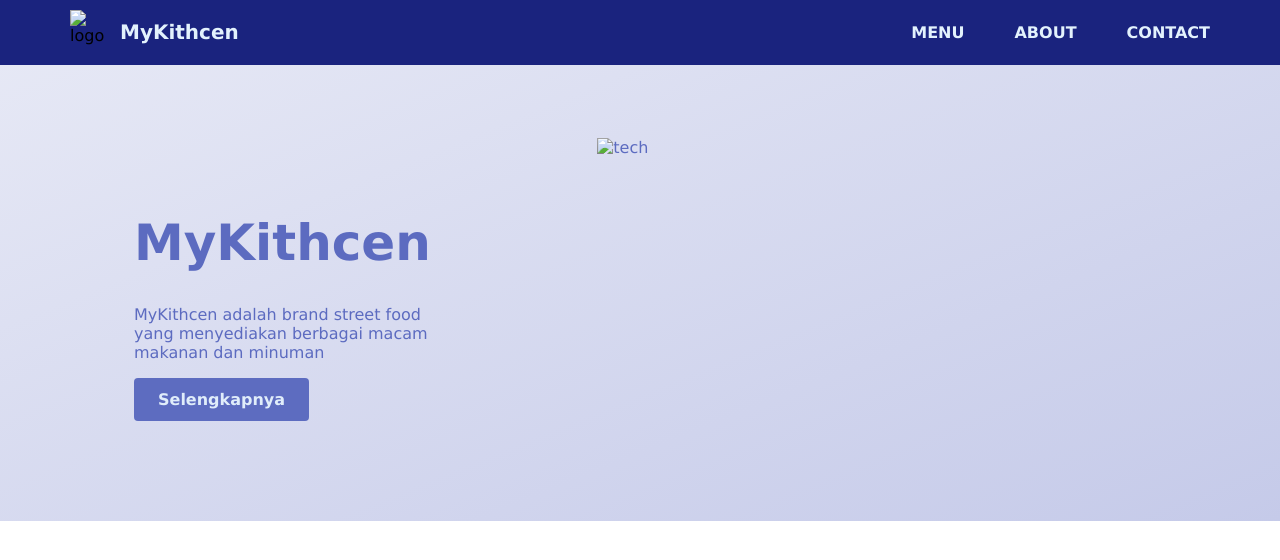
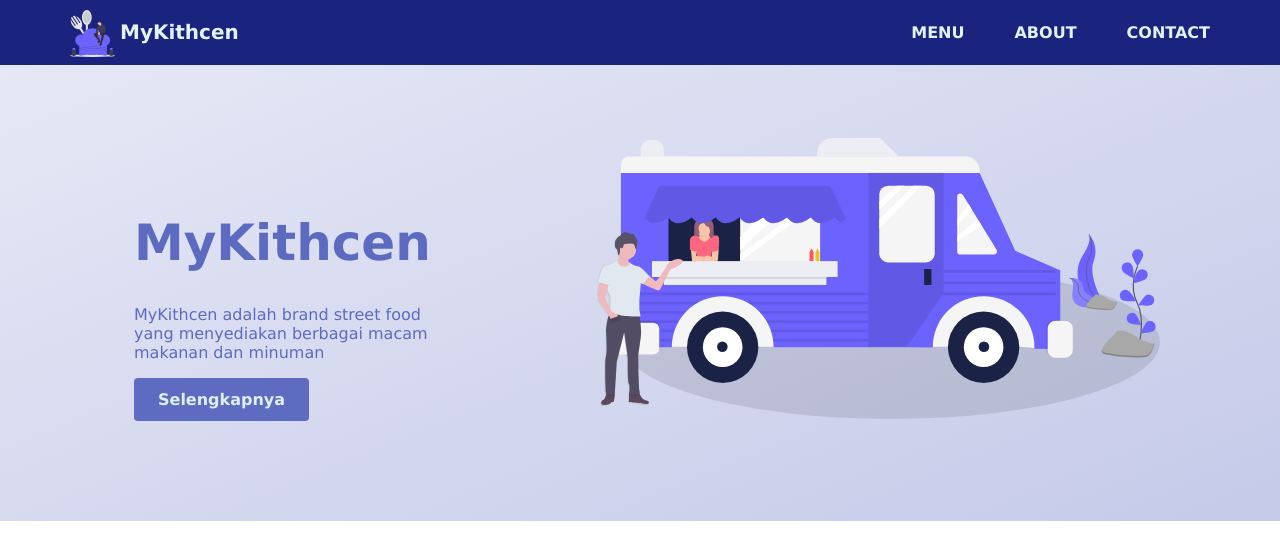
Before and after one commit to whynaa/progate-project1, a plain HTML site: page index.html in a window 1280 px wide. Drawn offline with Linux system fonts and the light colour scheme.

Commit message:
Update index.html

```diff
--- a/index.html
+++ b/index.html
@@ -4,7 +4,7 @@
         <meta charset="utf-8">
         <meta name="viewport" content="width=device-width, initial-scale=1.0">
         <title>MyKithcen</title>
-        <link rel="shortcut icon" href="asset/img/undraw_cooking_lyxy.svg">
+        <link rel="shortcut icon" href="asset/undraw_cooking_lyxy.svg">
         <link rel="stylesheet" href="https://cdnjs.cloudflare.com/ajax/libs/font-awesome/5.13.0/css/all.min.css">
         <link rel="stylesheet" href="style.css">
         <link rel="stylesheet" href="responsive.css">
@@ -15,7 +15,7 @@
         <header>
             <div class="container">
                 <div class="header-left">
-                    <img class="logo" src="asset/img/undraw_cooking_lyxy.svg" alt="logo">
+                    <img class="logo" src="asset/undraw_cooking_lyxy.svg" alt="logo">
                     <div class="logo-txt">
                         MyKithcen
                     </div>
@@ -40,7 +40,7 @@
                     </div>
                 </div>
                 <div class="top-img">
-                    <img class="eat" src="asset/img/undraw_street_food_hm5i.svg" alt="tech">
+                    <img class="eat" src="asset/undraw_street_food_hm5i.svg" alt="tech">
                 </div>
             </div>
         </div>
```
